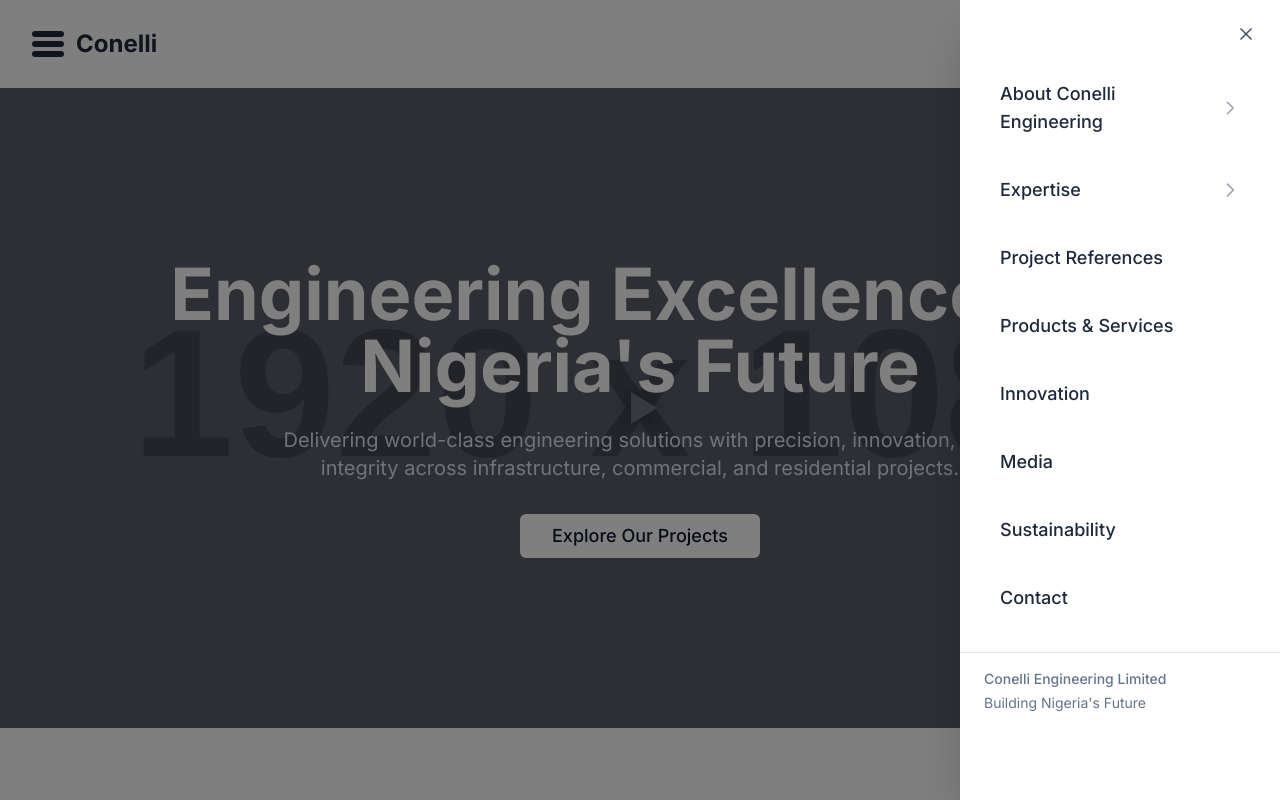
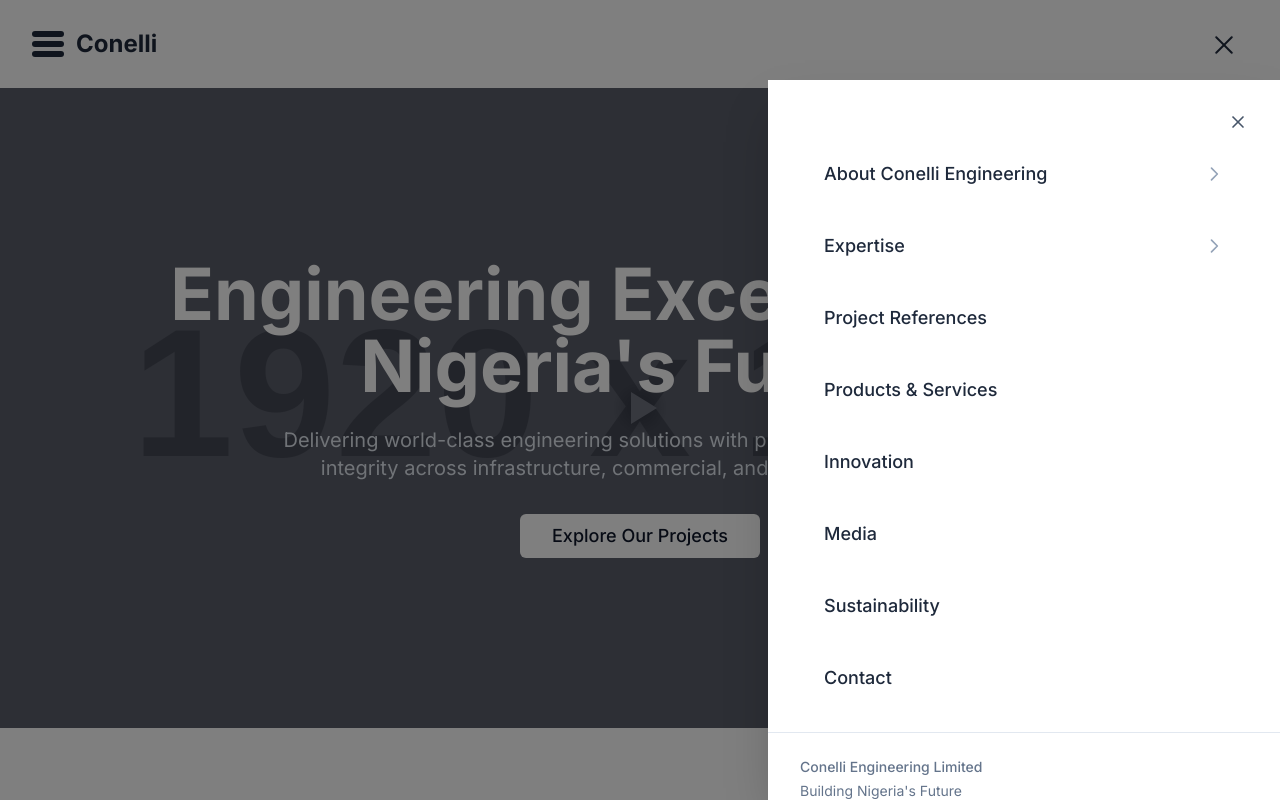
Before and after one commit to OmarBinBashir/conelli-engineering-web, a Next.js app: page / in a window 1280 px wide. Both pictures are taken after a click on the button 1224 px from the left and 44 px from the top of the page. Shown: the top 800 px of the page. Built offline with nearby package versions, Linux system fonts and the light colour scheme.

Commit message:
Final Navigation Panel Refinements

```diff
--- a/src/components/layout/SideNavigation.tsx
+++ b/src/components/layout/SideNavigation.tsx
@@ -86,7 +86,7 @@ const SideNavigation: React.FC<SideNavigationProps> = ({ isOpen, setIsOpen }) =>
     <AnimatePresence>
       {isOpen && (
         <>
-          {/* Backdrop */}
+          {/* Backdrop - Covers entire viewport including header */}
           <motion.div
             initial={{ opacity: 0 }}
             animate={{ opacity: 1 }}
@@ -96,7 +96,7 @@ const SideNavigation: React.FC<SideNavigationProps> = ({ isOpen, setIsOpen }) =>
             onClick={() => setIsOpen(false)}
           />
 
-          {/* Side Panel - Slides from RIGHT */}
+          {/* Side Panel - Positioned below header with responsive width */}
           <motion.div
             initial={{ x: '100%' }}
             animate={{ x: 0 }}
@@ -107,10 +107,10 @@ const SideNavigation: React.FC<SideNavigationProps> = ({ isOpen, setIsOpen }) =>
               stiffness: 200,
               duration: 0.4
             }}
-            className="fixed top-0 right-0 h-full w-80 bg-white shadow-2xl z-50 overflow-hidden"
+            className="fixed top-20 right-0 h-[calc(100vh-5rem)] w-4/5 md:w-2/5 bg-white shadow-2xl z-50 overflow-hidden"
           >
             {/* Close Button - Top Right */}
-            <div className="absolute top-4 right-4 z-10">
+            <div className="absolute top-6 right-6 z-10">
               <button
                 onClick={() => setIsOpen(false)}
                 className="p-2 hover:bg-slate-100 rounded-full transition-colors"
@@ -132,16 +132,16 @@ const SideNavigation: React.FC<SideNavigationProps> = ({ isOpen, setIsOpen }) =>
                       animate={{ x: 0 }}
                       exit={{ x: '-100%' }}
                       transition={{ duration: 0.3, ease: 'easeInOut' }}
-                      className="px-6"
+                      className="px-8"
                     >
                       <nav>
-                        <ul className="space-y-2">
+                        <ul className="space-y-3">
                           {navigationItems.map((item) => (
                             <li key={item.title}>
                               {item.children ? (
                                 <button
                                   onClick={() => handleDrillDown(item.key!)}
-                                  className="flex items-center justify-between w-full text-left py-4 px-4 text-slate-800 hover:bg-slate-50 rounded-md transition-colors font-medium text-lg"
+                                  className="flex items-center justify-between w-full text-left py-4 px-6 text-slate-800 hover:bg-slate-50 rounded-md transition-colors font-medium text-lg"
                                 >
                                   <span>{item.title}</span>
                                   <svg
@@ -157,7 +157,7 @@ const SideNavigation: React.FC<SideNavigationProps> = ({ isOpen, setIsOpen }) =>
                                 <Link
                                   href={item.href!}
                                   onClick={handleLinkClick}
-                                  className="block py-4 px-4 text-slate-800 hover:bg-slate-50 rounded-md transition-colors font-medium text-lg"
+                                  className="block py-4 px-6 text-slate-800 hover:bg-slate-50 rounded-md transition-colors font-medium text-lg"
                                 >
                                   {item.title}
                                 </Link>
@@ -174,21 +174,21 @@ const SideNavigation: React.FC<SideNavigationProps> = ({ isOpen, setIsOpen }) =>
                       animate={{ x: 0 }}
                       exit={{ x: '100%' }}
                       transition={{ duration: 0.3, ease: 'easeInOut' }}
-                      className="px-6"
+                      className="px-8"
                     >
                       {/* Back Button */}
-                      <div className="mb-6">
+                      <div className="mb-8">
                         <button
                           onClick={handleBack}
-                          className="flex items-center text-slate-600 hover:text-slate-800 transition-colors py-2"
+                          className="flex items-center text-slate-600 hover:text-slate-800 transition-colors py-3"
                         >
-                          <ArrowLeft size={20} className="mr-2" />
+                          <ArrowLeft size={20} className="mr-3" />
                           <span className="font-medium">Back</span>
                         </button>
                       </div>
 
                       {/* Sub-menu Title */}
-                      <div className="mb-6">
+                      <div className="mb-8">
                         <h3 className="text-xl font-bold text-slate-900">
                           {getCurrentTitle()}
                         </h3>
@@ -196,13 +196,13 @@ const SideNavigation: React.FC<SideNavigationProps> = ({ isOpen, setIsOpen }) =>
 
                       {/* Sub-menu Items */}
                       <nav>
-                        <ul className="space-y-2">
+                        <ul className="space-y-3">
                           {getCurrentItems().map((item: any) => (
                             <li key={item.title}>
                               <Link
                                 href={item.href}
                                 onClick={handleLinkClick}
-                                className="block py-3 px-4 text-slate-700 hover:text-slate-900 hover:bg-slate-50 rounded-md transition-colors"
+                                className="block py-4 px-6 text-slate-700 hover:text-slate-900 hover:bg-slate-50 rounded-md transition-colors"
                               >
                                 {item.title}
                               </Link>
@@ -216,7 +216,7 @@ const SideNavigation: React.FC<SideNavigationProps> = ({ isOpen, setIsOpen }) =>
               </div>
 
               {/* Footer */}
-              <div className="px-6 py-4 border-t border-slate-200 mt-auto">
+              <div className="px-8 py-6 border-t border-slate-200 mt-auto">
                 <div className="text-sm text-slate-500">
                   <p className="mb-1 font-medium">Conelli Engineering Limited</p>
                   <p>Building Nigeria's Future</p>
```
